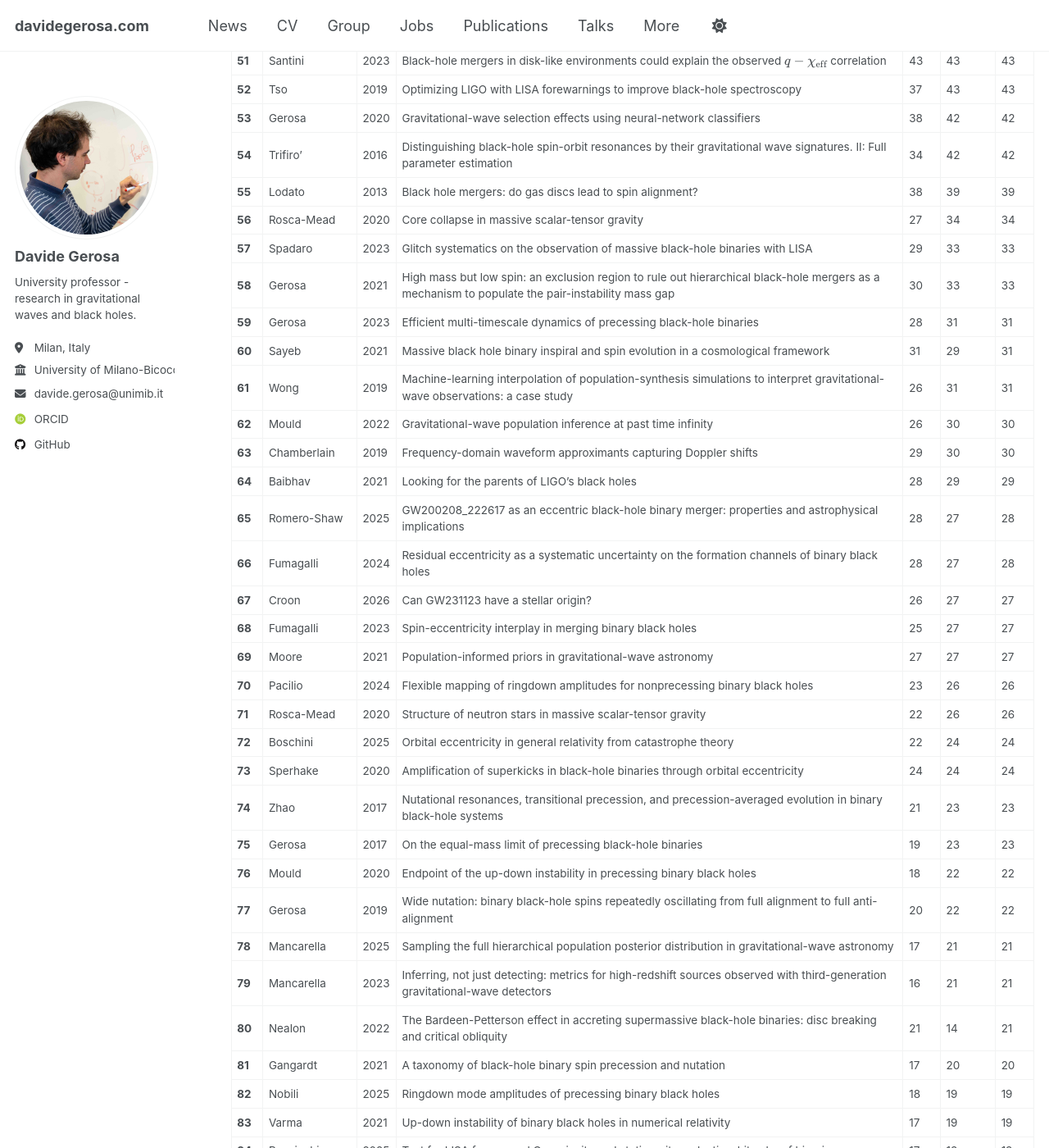
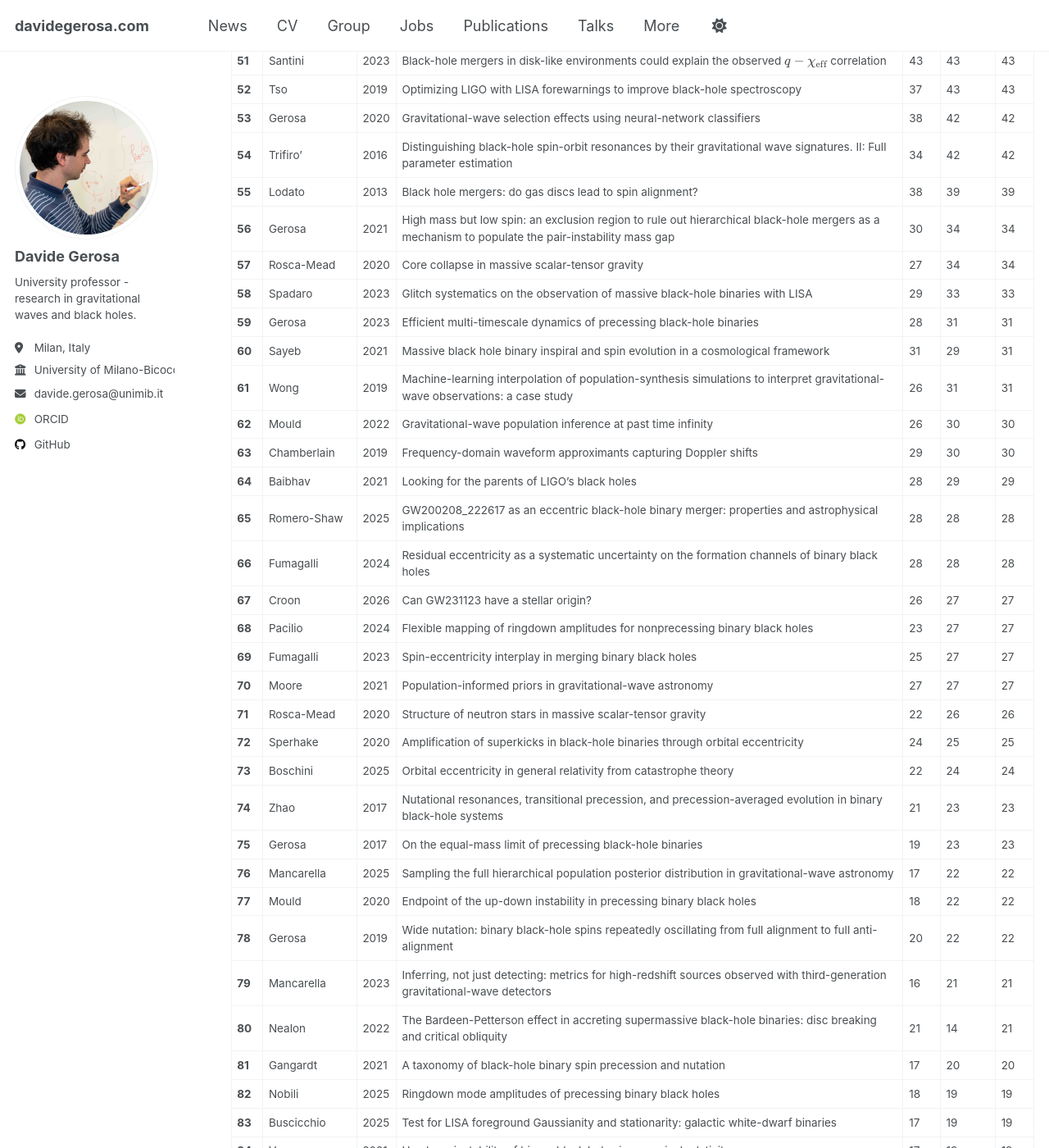
Before and after one commit to dgerosa/website, a Jekyll site: the page built from _pages/citations.md, in a window 1280 px wide and 1400 px high, scrolled down 2534 px. Shown: the whole window at 82% size. Built offline with Jekyll 4.4.1, drawn with Linux system fonts in a browser that asks for light colours; some web fonts are replaced; some of the changed text lies outside the part shown.

Commit message:
Website update from workflow

```diff
--- a/_pages/_citations.md
+++ b/_pages/_citations.md
@@ -64,35 +64,35 @@
 | **53** | Gerosa | 2020 | Gravitational-wave selection effects using neural-network classifiers | 38 | 42 | 42 |
 | **54** | Trifiro' | 2016 | Distinguishing black-hole spin-orbit resonances by their gravitational wave signatures. II: Full parameter estimation | 34 | 42 | 42 |
 | **55** | Lodato | 2013 | Black hole mergers: do gas discs lead to spin alignment? | 38 | 39 | 39 |
-| **56** | Rosca-Mead | 2020 | Core collapse in massive scalar-tensor gravity | 27 | 34 | 34 |
-| **57** | Spadaro | 2023 | Glitch systematics on the observation of massive black-hole binaries with LISA | 29 | 33 | 33 |
-| **58** | Gerosa | 2021 | High mass but low spin: an exclusion region to rule out hierarchical black-hole mergers as a mechanism to populate the pair-instability mass gap | 30 | 33 | 33 |
+| **56** | Gerosa | 2021 | High mass but low spin: an exclusion region to rule out hierarchical black-hole mergers as a mechanism to populate the pair-instability mass gap | 30 | 34 | 34 |
+| **57** | Rosca-Mead | 2020 | Core collapse in massive scalar-tensor gravity | 27 | 34 | 34 |
+| **58** | Spadaro | 2023 | Glitch systematics on the observation of massive black-hole binaries with LISA | 29 | 33 | 33 |
 | **59** | Gerosa | 2023 | Efficient multi-timescale dynamics of precessing black-hole binaries | 28 | 31 | 31 |
 | **60** | Sayeb | 2021 | Massive black hole binary inspiral and spin evolution in a cosmological framework | 31 | 29 | 31 |
 | **61** | Wong | 2019 | Machine-learning interpolation of population-synthesis simulations to interpret gravitational-wave observations: a case study | 26 | 31 | 31 |
 | **62** | Mould | 2022 | Gravitational-wave population inference at past time infinity | 26 | 30 | 30 |
 | **63** | Chamberlain | 2019 | Frequency-domain waveform approximants capturing Doppler shifts | 29 | 30 | 30 |
 | **64** | Baibhav | 2021 | Looking for the parents of LIGO's black holes | 28 | 29 | 29 |
-| **65** | Romero-Shaw | 2025 | GW200208_222617 as an eccentric black-hole binary merger: properties and astrophysical implications | 28 | 27 | 28 |
-| **66** | Fumagalli | 2024 | Residual eccentricity as a systematic uncertainty on the formation channels of binary black holes | 28 | 27 | 28 |
+| **65** | Romero-Shaw | 2025 | GW200208_222617 as an eccentric black-hole binary merger: properties and astrophysical implications | 28 | 28 | 28 |
+| **66** | Fumagalli | 2024 | Residual eccentricity as a systematic uncertainty on the formation channels of binary black holes | 28 | 28 | 28 |
 | **67** | Croon | 2026 | Can GW231123 have a stellar origin? | 26 | 27 | 27 |
-| **68** | Fumagalli | 2023 | Spin-eccentricity interplay in merging binary black holes | 25 | 27 | 27 |
-| **69** | Moore | 2021 | Population-informed priors in gravitational-wave astronomy | 27 | 27 | 27 |
-| **70** | Pacilio | 2024 | Flexible mapping of ringdown amplitudes for nonprecessing binary black holes | 23 | 26 | 26 |
+| **68** | Pacilio | 2024 | Flexible mapping of ringdown amplitudes for nonprecessing binary black holes | 23 | 27 | 27 |
+| **69** | Fumagalli | 2023 | Spin-eccentricity interplay in merging binary black holes | 25 | 27 | 27 |
+| **70** | Moore | 2021 | Population-informed priors in gravitational-wave astronomy | 27 | 27 | 27 |
 | **71** | Rosca-Mead | 2020 | Structure of neutron stars in massive scalar-tensor gravity | 22 | 26 | 26 |
-| **72** | Boschini | 2025 | Orbital eccentricity in general relativity from catastrophe theory | 22 | 24 | 24 |
-| **73** | Sperhake | 2020 | Amplification of superkicks in black-hole binaries through orbital eccentricity | 24 | 24 | 24 |
+| **72** | Sperhake | 2020 | Amplification of superkicks in black-hole binaries through orbital eccentricity | 24 | 25 | 25 |
+| **73** | Boschini | 2025 | Orbital eccentricity in general relativity from catastrophe theory | 22 | 24 | 24 |
 | **74** | Zhao | 2017 | Nutational resonances, transitional precession, and precession-averaged evolution in binary black-hole systems | 21 | 23 | 23 |
 | **75** | Gerosa | 2017 | On the equal-mass limit of precessing black-hole binaries | 19 | 23 | 23 |
-| **76** | Mould | 2020 | Endpoint of the up-down instability in precessing binary black holes | 18 | 22 | 22 |
-| **77** | Gerosa | 2019 | Wide nutation: binary black-hole spins repeatedly oscillating from full alignment to full anti-alignment | 20 | 22 | 22 |
-| **78** | Mancarella | 2025 | Sampling the full hierarchical population posterior distribution in gravitational-wave astronomy | 17 | 21 | 21 |
+| **76** | Mancarella | 2025 | Sampling the full hierarchical population posterior distribution in gravitational-wave astronomy | 17 | 22 | 22 |
+| **77** | Mould | 2020 | Endpoint of the up-down instability in precessing binary black holes | 18 | 22 | 22 |
+| **78** | Gerosa | 2019 | Wide nutation: binary black-hole spins repeatedly oscillating from full alignment to full anti-alignment | 20 | 22 | 22 |
 | **79** | Mancarella | 2023 | Inferring, not just detecting: metrics for high-redshift sources observed with third-generation gravitational-wave detectors | 16 | 21 | 21 |
 | **80** | Nealon | 2022 | The Bardeen-Petterson effect in accreting supermassive black-hole binaries: disc breaking and critical obliquity | 21 | 14 | 21 |
 | **81** | Gangardt | 2021 | A taxonomy of black-hole binary spin precession and nutation | 17 | 20 | 20 |
 | **82** | Nobili | 2025 | Ringdown mode amplitudes of precessing binary black holes | 18 | 19 | 19 |
-| **83** | Varma | 2021 | Up-down instability of binary black holes in numerical relativity | 17 | 19 | 19 |
-| **84** | Buscicchio | 2025 | Test for LISA foreground Gaussianity and stationarity: galactic white-dwarf binaries | 17 | 18 | 18 |
+| **83** | Buscicchio | 2025 | Test for LISA foreground Gaussianity and stationarity: galactic white-dwarf binaries | 17 | 19 | 19 |
+| **84** | Varma | 2021 | Up-down instability of binary black holes in numerical relativity | 17 | 19 | 19 |
 | **85** | Boschini | 2023 | Extending black-hole remnant surrogate models to extreme mass ratios | 17 | 18 | 18 |
 | **86** | Gerosa | 2020 | The Bardeen-Petterson effect in accreting supermassive black-hole binaries: a systematic approach | 18 | 18 | 18 |
 | **87** | Mould | 2023 | One to many: comparing single gravitational-wave events to astrophysical populations | 14 | 17 | 17 |
```
Also changed, not shown: other parts of _pages/_citations.md (+25 -25 lines), _pages/_group.md (+1 -1 lines), _pages/_publications.md (+1 -1 lines), _pages/_talks.md (+1 -1 lines).
